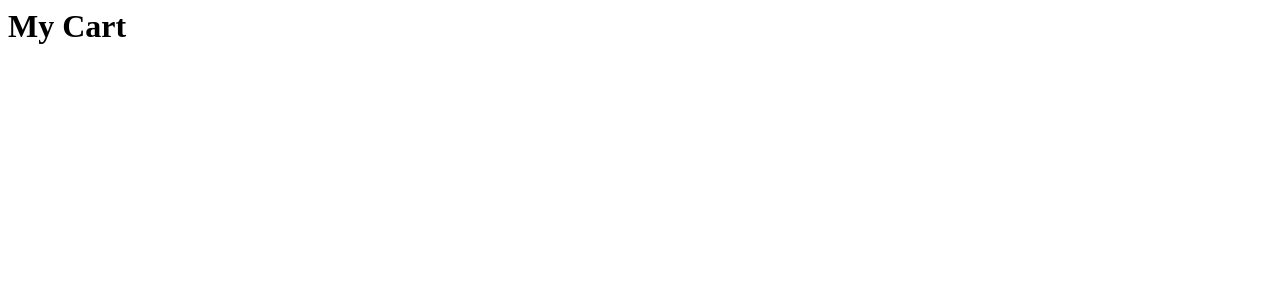
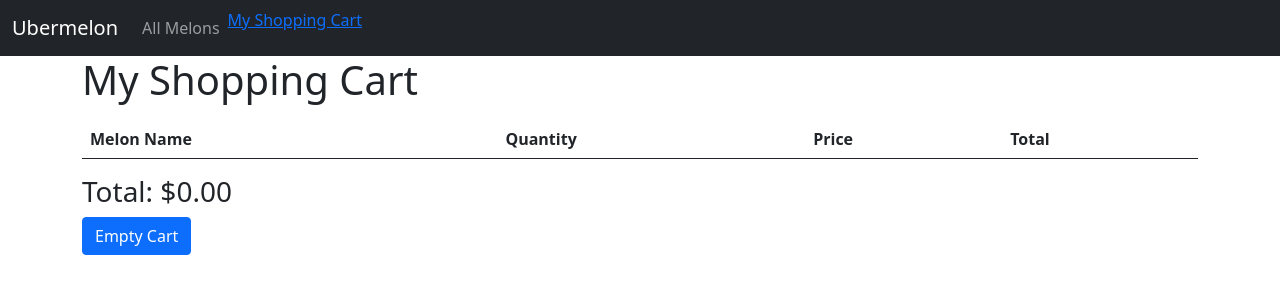
Before and after one commit to tchantha01/Py-Melon_Store-week3, a Flask app: page /cart in a window 1280 px wide. Before the commit the part shown is almost empty. Shown: the top 300 px of the page. Run offline with Flask 2, Linux system fonts and the light colour scheme; lists and menus that the app fills with data are empty.

Commit message:
finsihing part 4

```diff
--- a/server.py
+++ b/server.py
@@ -1,9 +1,12 @@
-from flask import Flask, render_template, redirect, flash, request
+from flask import Flask, render_template, redirect, flash, request, session
 import jinja2
 import melons
 
 
 app = Flask(__name__)
+
+app.secret_key = "dbz"
+
 app.jinja_env.undefined = jinja2.StrictUndefined
 
 @app.route("/")
@@ -22,11 +25,46 @@ def melon_details(melon_id):
 
 @app.route("/add_to_cart/<melon_id>")
 def add_to_cart(melon_id):
-    return f"{melon_id} added to cart."
+    if "cart" not in session:
+        session["cart"] = {}
+    cart = session["cart"]
+
+    cart[melon_id] = cart.get(melon_id, 0) + 1
+    session.modified = True
+    flash(f"Melon {melon_id} successfully added to cart.")
+    print(cart)
+
+    return redirect("/cart")
 
 @app.route("/cart")
-def cart():
-    return render_template("cart.html")
+def show_shopping_cart():
+
+    order_total = 0
+    cart_melons = []
+
+    cart = session.get("cart", {})
+
+    for melon_id, quantity in cart.items():
+        melon = melons.get_by_id(melon_id)
+
+        total_cost = quantity * melon.price
+        order_total += total_cost
+
+        melon.quantity = quantity
+        melon.total_cost = total_cost
+
+        cart_melons.append(melon)
+
+    return render_template("cart.html", cart_melons=cart_melons, order_total=order_total)
+
+@app.route("/empty-cart")
+def empty_cart():
+    session["cart"] = {}
+
+    return redirect("/cart")
+
+
+
 
 
 
--- a/templates/base.html
+++ b/templates/base.html
@@ -12,12 +12,17 @@
             <a class="navbar-brand" href="#">Ubermelon</a>
             <div class="collapse navbar-collapse">
                 <div class="navbar-nav">
+                    <a class="nav-link" href="/melons">All Melons</a>
+                    <a class="nav_link" href="/cart">My Shopping Cart</a>
                 </div>
             </div>
         </div>
     </nav>
 
   <div class="container">
+    {% for message in get_flashed_messages() %}
+        <p class="alert alert-warning">{{ message }}</p>
+    {% endfor %}
 
     <!-- This is where the main content goes. -->
     {% block body %}
--- a/templates/cart.html
+++ b/templates/cart.html
@@ -1 +1,31 @@
-<h1>My Cart</h1>
+{% extends "base.html" %}
+
+{% block body %}
+
+    <h1>My Shopping Cart</h1>
+    <table class="table table-striped mt-3">
+        <thead>
+        <tr>
+            <th>Melon Name</th>
+            <th>Quantity</th>
+            <th>Price</th>
+            <th>Total</th>
+        </tr>
+        </thead>
+
+    <tbody>
+    {% for melon in cart_melons %}
+    <tr>
+        <td>{{ melon.common_name }}</td>
+        <td>{{ melon.quantity }}</td>
+        <td>${{ "%0.2f" | format(melon.price) }}</td>
+        <td>${{ "%0.2f" | format(melon.total_cost) }}</td>
+    </tr>
+    {% endfor %}
+    </tbody>
+    </table>
+
+    <h3>Total: ${{ "%0.2f" | format(order_total) }}</h3>
+
+    <a href="/empty-cart" class="btn btn-primary">Empty Cart</a>
+{% endblock %}
```
